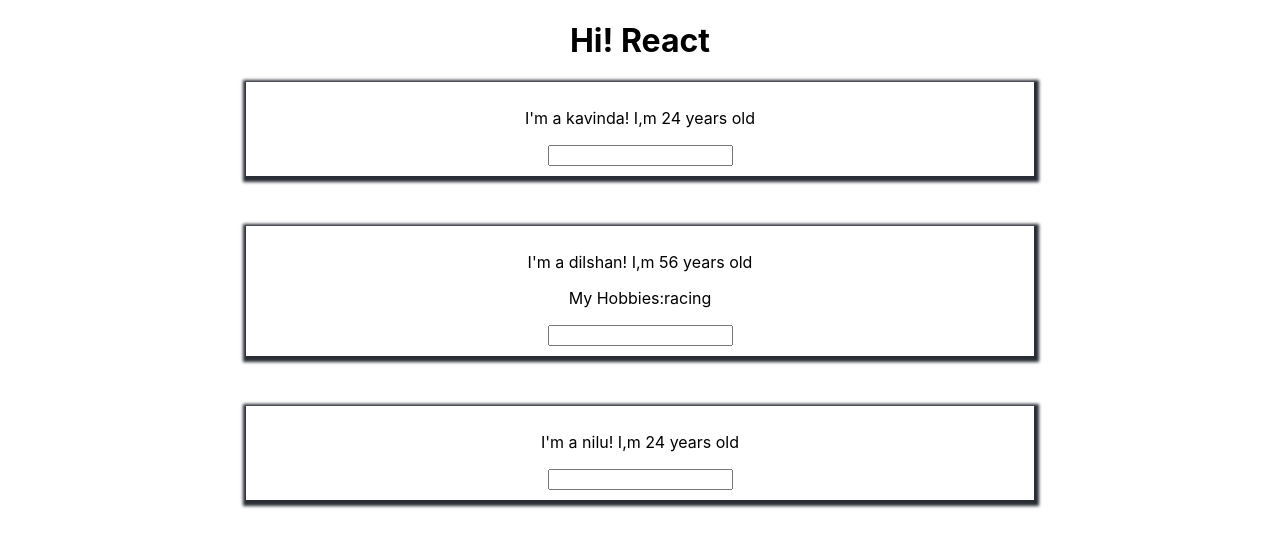
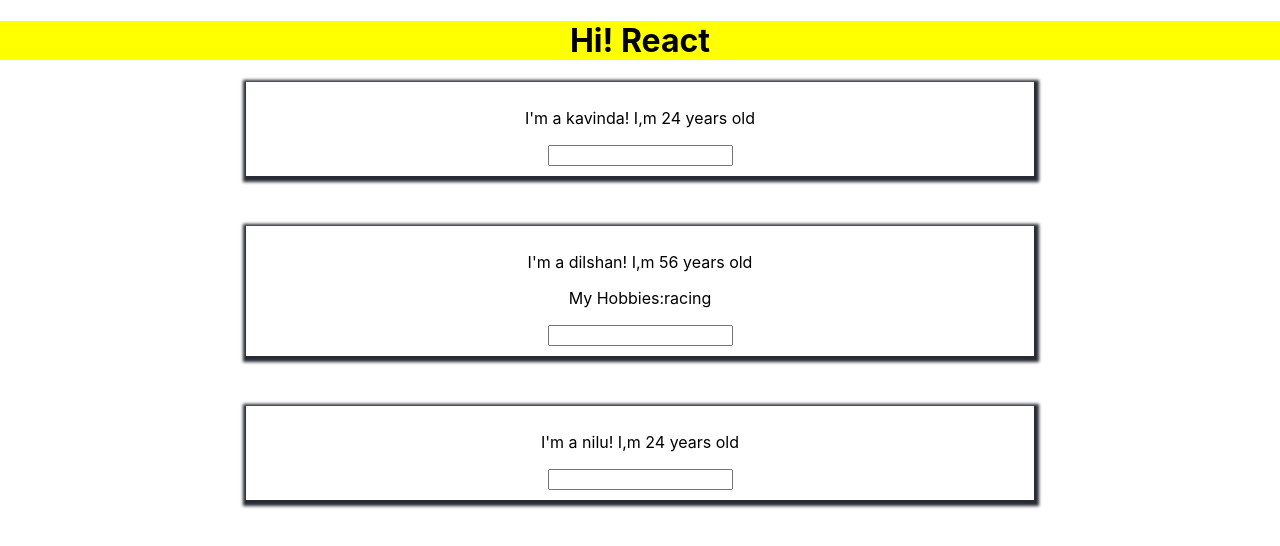
Before and after one commit to kavindadilshan/first-react-project, a React (Create React App) app: page / in a window 1280 px wide. Shown: the top 546 px of the page. Built offline with nearby package versions, Linux system fonts and the light colour scheme.

Commit message:
adding inline styles

```diff
--- a/src/App.js
+++ b/src/App.js
@@ -20,9 +20,12 @@ class App extends Component{
         })
     }
     render() {
+        const style={
+            backgroundColor:'yellow'
+        }
         return (
             <div className="App">
-                <h1>Hi! React</h1>
+                <h1 style={style}>Hi! React</h1>
                 <Person name={this.state.personList[0].name} age={this.state.personList[0].age} onChange={this.onNameChange}/>
                 <Person name={this.state.personList[1].name} age={this.state.personList[1].age}>My Hobbies:racing</Person>
                 <Person name={this.state.personList[2].name} age={this.state.personList[2].age}/>
```
